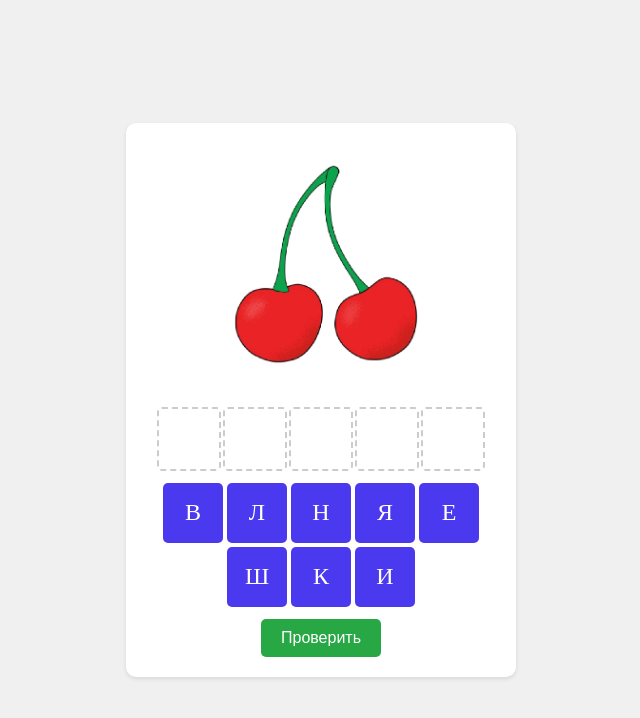
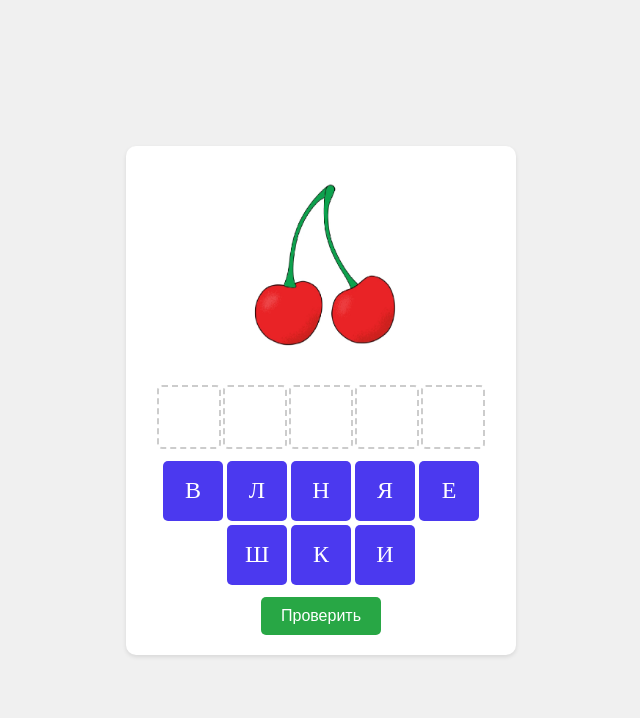
Before and after one commit to Su1teen/minigame-testing, a plain HTML site: page index.html in a window 1280 px wide. Shown: the whole page, without its empty margins (319-959 px from the left). Drawn offline with Linux system fonts and the light colour scheme.

Commit message:
Update index.html

```diff
--- a/index.html
+++ b/index.html
@@ -9,7 +9,7 @@
 <body>
   <div class="game-container">
     <div class="top-section">
-      <img src="photos/vishnya.png" alt="Bear">
+      <img src="photos/vishnya.png" alt="Bear"  width="270vw" height="200vh">
     </div>
     <div class="cards-container">
       <div class="row">
```
